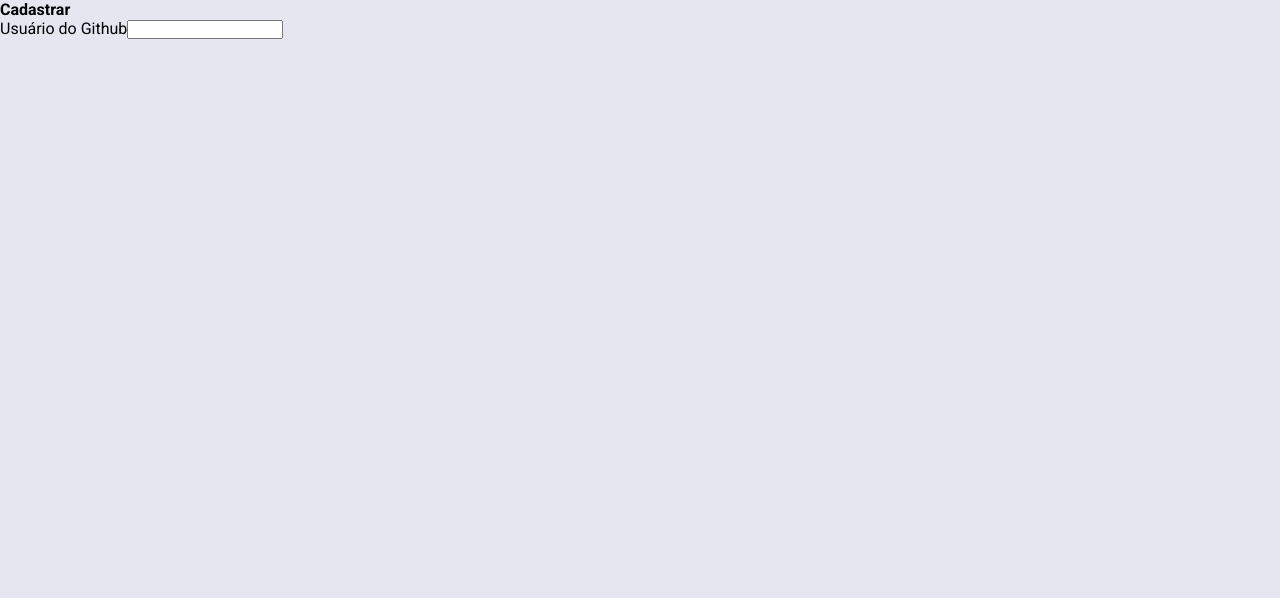
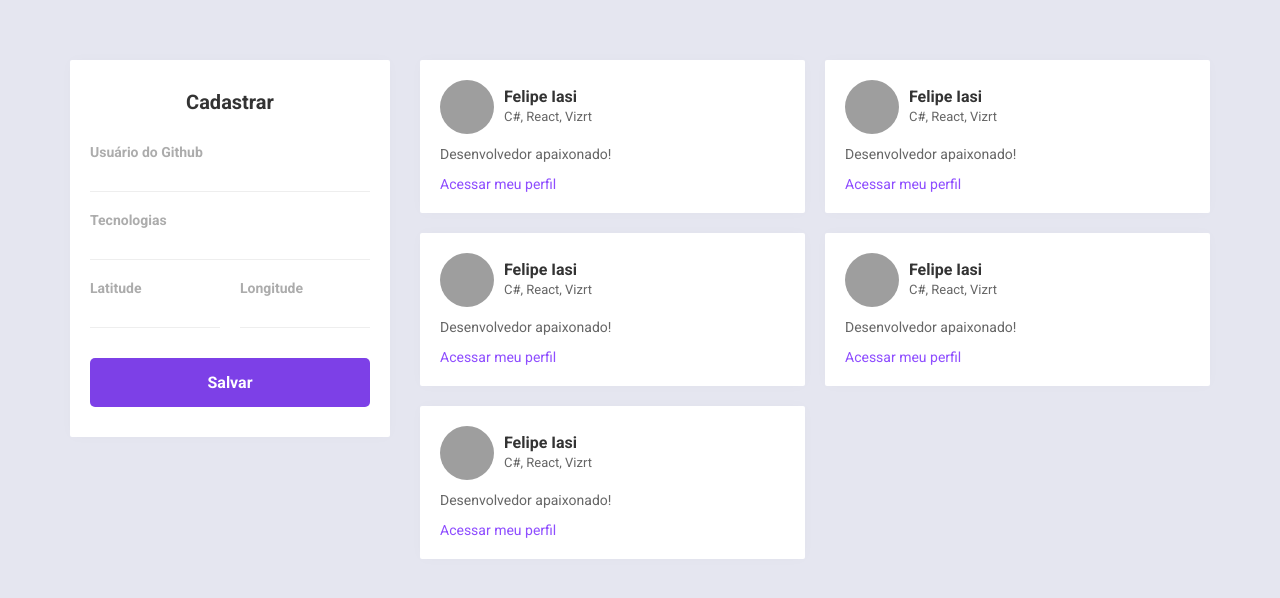
Before and after one commit to ficosta/OmniStack-10.0, a React (Create React App) app in the folder web/: page / in a window 1280 px wide. Shown: the top 598 px of the page. Built offline with nearby package versions, Linux system fonts and the light colour scheme; grey boxes are pictures that could not be loaded.

Commit message:
Implementação do HTML Front-end

```diff
--- a/web/src/App.css
+++ b/web/src/App.css
@@ -1,4 +1,4 @@
-#App{
+#app{
     max-width: 1200px;
     margin: 0 auto;
     padding: 60px 30px;
@@ -7,3 +7,22 @@
     flex-direction: row;
     align-items: flex-start;
 }
+
+#app main{
+    margin-left: 30px;
+}
+
+@media (max-width: 1000px){
+    #app{
+        flex-direction: column;
+    }
+    #app main{
+        margin-left: 0;
+        margin-top: 30px;
+
+    }
+
+    #app aside{
+        width: 100%;
+    }
+}
--- a/web/src/App.js
+++ b/web/src/App.js
@@ -2,6 +2,8 @@ import React from 'react';
 
 import './global.css'
 import './App.css'
+import './Sidebar.css'
+import './Main.css'
 
 function App() {
 
@@ -10,12 +12,91 @@ function App() {
       <aside>
         <strong>Cadastrar</strong>
         <form>
-      <label htmlFor="username_github">Usuário do Github</label>
-      <input name="github_username" id="username_github" required/>
+          <div class="input-block">
+            <label htmlFor="github_username">Usuário do Github</label>
+            <input name="github_username" id="username_github" required />
+          </div>
+
+          <div class="input-block">
+            <label htmlFor="techs">Tecnologias</label>
+            <input name="techs" id="techs" required />
+          </div>
+
+          <div class="input-group">
+            <div class="input-block">
+              <label htmlFor="latitude">Latitude</label>
+              <input name="latitude" id="latitude" required />
+            </div>
+            <div class="input-block">
+              <label htmlFor="longitude">Longitude</label>
+              <input name="longitude" id="longitude" required />
+            </div>
+          </div>
+          <button type="submit">Salvar</button>
         </form>
       </aside>
       <main>
+        <ul>
+          <li className="dev-item">
+            <header>
+              <img src="https://avatars0.githubusercontent.com/u/2272655?s=460&v=4" alt="Felipe"></img>
+              <div className="user-info">
+                <strong>Felipe Iasi</strong>
+                <span>C#, React, Vizrt</span>
+              </div>
+            </header>
+            <p>Desenvolvedor apaixonado!</p>
+            <a href="github.com/ficosta">Acessar meu perfil</a>
+          </li>
 
+          <li className="dev-item">
+            <header>
+              <img src="https://avatars0.githubusercontent.com/u/2272655?s=460&v=4" alt="Felipe"></img>
+              <div className="user-info">
+                <strong>Felipe Iasi</strong>
+                <span>C#, React, Vizrt</span>
+              </div>
+            </header>
+            <p>Desenvolvedor apaixonado!</p>
+            <a href="github.com/ficosta">Acessar meu perfil</a>
+          </li>
+
+          <li className="dev-item">
+            <header>
+              <img src="https://avatars0.githubusercontent.com/u/2272655?s=460&v=4" alt="Felipe"></img>
+              <div className="user-info">
+                <strong>Felipe Iasi</strong>
+                <span>C#, React, Vizrt</span>
+              </div>
+            </header>
+            <p>Desenvolvedor apaixonado!</p>
+            <a href="github.com/ficosta">Acessar meu perfil</a>
+          </li>
+
+          <li className="dev-item">
+            <header>
+              <img src="https://avatars0.githubusercontent.com/u/2272655?s=460&v=4" alt="Felipe"></img>
+              <div className="user-info">
+                <strong>Felipe Iasi</strong>
+                <span>C#, React, Vizrt</span>
+              </div>
+            </header>
+            <p>Desenvolvedor apaixonado!</p>
+            <a href="github.com/ficosta">Acessar meu perfil</a>
+          </li>
+
+          <li className="dev-item">
+            <header>
+              <img src="https://avatars0.githubusercontent.com/u/2272655?s=460&v=4" alt="Felipe"></img>
+              <div className="user-info">
+                <strong>Felipe Iasi</strong>
+                <span>C#, React, Vizrt</span>
+              </div>
+            </header>
+            <p>Desenvolvedor apaixonado!</p>
+            <a href="github.com/ficosta">Acessar meu perfil</a>
+          </li>
+        </ul>
       </main>
     </div>
 
--- a/web/src/Main.css
+++ b/web/src/Main.css
@@ -0,0 +1,70 @@
+main{
+    flex: 1;
+    width: 100%;
+}
+
+main ul {
+    display: grid;
+    grid-template-columns: repeat(2, 1fr);
+    gap: 20px;
+    list-style: none;
+}
+
+@media (max-width: 650px){
+    main ul {
+        grid-template-columns: 1fr;
+    }
+}
+
+li.dev-item{
+    background: #fff;
+    box-shadow: 0 0 14px 0 rgba(0,0,0,0.02);
+    border-radius: 2px;
+    padding: 20px;
+}
+
+li.dev-item header{
+    display: flex;
+    flex-direction: row;
+    align-items: center;
+}
+li.dev-item header .user-info{
+margin-left: 10px;
+
+}
+
+.user-info strong{
+    display: block;
+    font-size: 16px;
+    color: #333;
+}
+
+.user-info span{
+    font-size: 13px;
+    color: #666;
+    line-height: 20px;
+    margin: 10px 0;
+}
+
+li.dev-item p{
+    color: #666;
+    font-size: 14px;
+    line-height: 20px;
+    margin: 10px 0;
+}
+
+li.dev-item a{
+    color: #8e4dff;
+    font-size: 14px;
+    text-decoration: none;
+}
+
+li.dev-item a:hover{
+    color: #5a2ea6;
+}
+
+li.dev-item header img{
+    width: 54px;
+    height: 54px;
+    border-radius: 50%;
+}
--- a/web/src/Sidebar.css
+++ b/web/src/Sidebar.css
@@ -0,0 +1,68 @@
+aside{
+    width:  320px;
+    background: #fff;
+    box-shadow: 0 0 14px 0 rgba(0,0,0,0.02);
+    border-radius: 2px;
+    padding: 30px 20px;
+}
+
+aside strong{
+    font-size: 20px;
+    text-align: center;
+    display: block;
+    color: #333;
+}
+aside form{
+    margin-top: 30px;
+}
+
+aside form .input-block + .input-block{
+    margin-top: 20px;
+}
+
+aside form .input-block label{
+    color: #acacac;
+    font-size: 14px;
+    font-weight: bold;
+    display: block;
+
+}
+
+aside form .input-block input{
+    width: 100%;
+    height: 32px;
+    font-size: 14px;
+    color: #666;
+    border: 0px;
+    border-bottom: 1px solid #eee;
+}
+
+aside form .input-group{
+    margin-top: 20px;
+    display: grid;
+    gap: 20px;
+    grid-template-columns: 1fr 1fr;
+}
+
+aside form .input-group .input-block{
+    margin-top: 0;
+}
+
+aside form button{
+    width:  100%;
+    border: 0;
+    margin-top: 30px;
+    background: #7d40e7;
+    border-radius: 5px;
+    padding: 15px;
+    font-size: 16px;
+    font-weight: bold;
+    color: #fff;
+    cursor: pointer;
+    transition: background 0.2s, border-radius 0.2s;
+}
+
+aside form button:hover{
+  background-color: #4b1c9c;
+  border-radius: 32px;
+}
```
Lines whose indentation alone changed are shown as unchanged.
